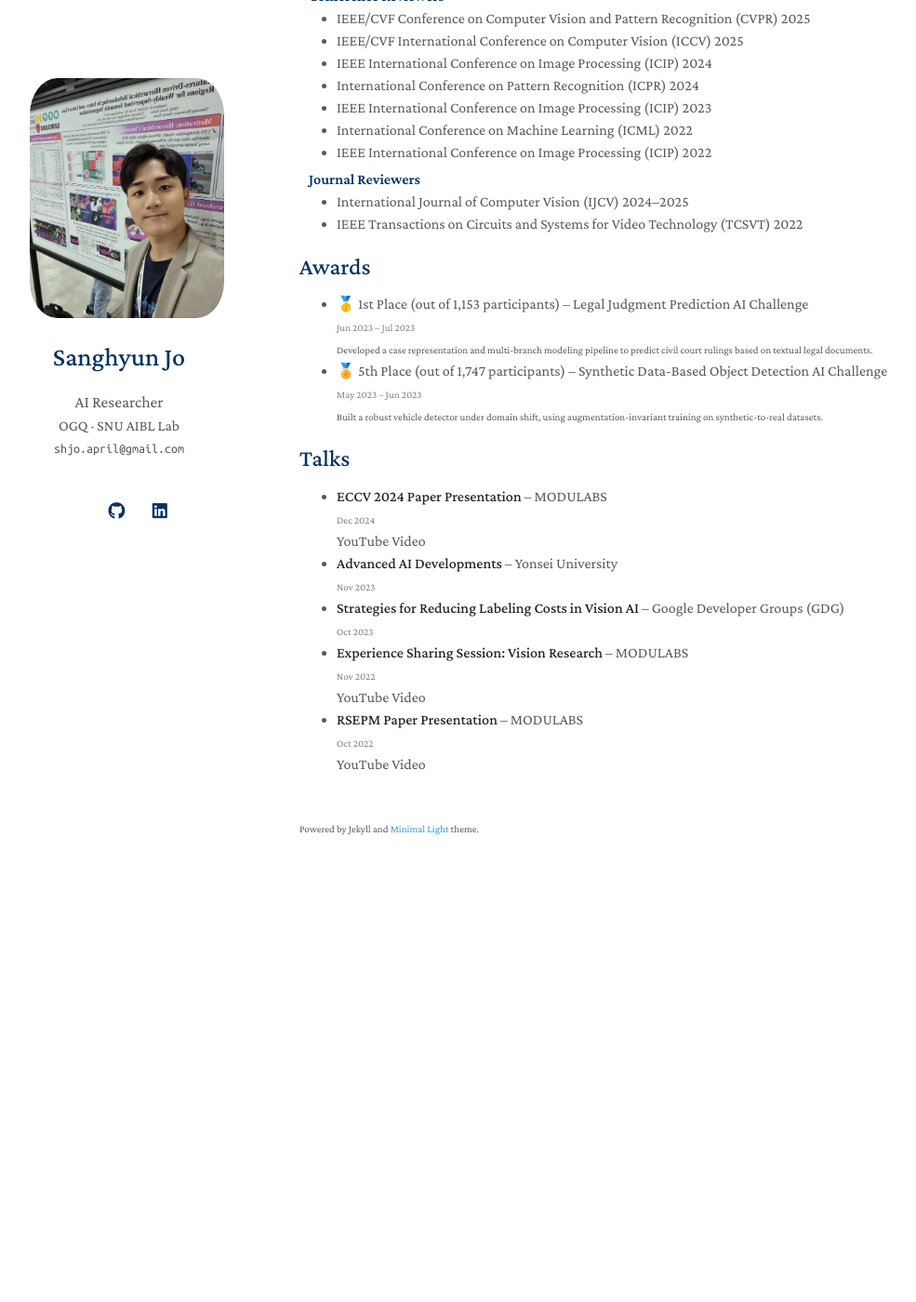
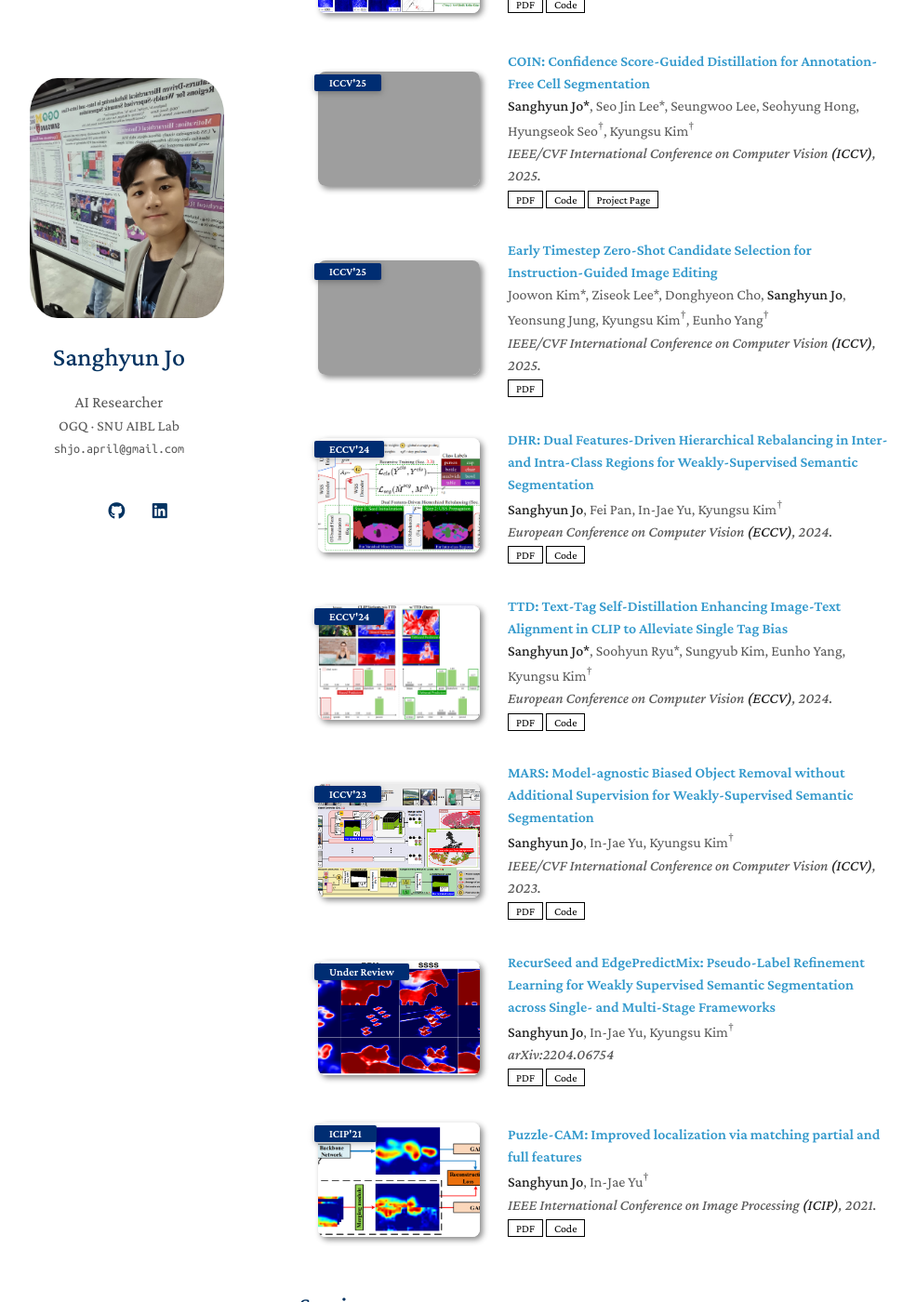
Before and after one commit to shjo-april/shjo-april.github.io, a Jekyll site: the page built from index.md, in a window 1280 px wide and 1400 px high, scrolled down 874 px. Shown: the whole window at 93% size, without its empty margins (148-1133 px from the left). Built offline with Jekyll 4.4.1, drawn with Linux system fonts in a browser that asks for light colours; a style sheet for code colours, icons or effects is not loaded; our own code applies the rules of GitHub Pages for plain Markdown files; before the commit the page ends 1846 px from its top, so only the background shows below that; some of the changed text lies outside the part shown; grey boxes are pictures that could not be loaded.

Commit message:
update publications

```diff
--- a/_data/publications.yml
+++ b/_data/publications.yml
@@ -10,6 +10,24 @@ main:
   #   image: ./assets/img/coz.jpg
   #   notes: 600+ Github Stars
 
+  - title: "ISAC: Training-Free Instance-to-Semantic Attention Control for Improving Multi-Instance Generation"
+    authors: <strong>Sanghyun Jo*</strong>, Wooyeol Lee*, Ziseok Lee*, Kyungsu Kim<sup>†</sup>
+    conference_short: Under Review
+    conference: arXiv:2505.20935
+    pdf: https://arxiv.org/pdf/2505.20935
+    # code:
+    # page:
+    image: ./assets/img/ISAC.png
+
+  - title: "DiffEGG: Diffusion-Driven Edge Generation as a Pixel-Annotation-Free Alternative for Instance Annotation"
+    authors: <strong>Sanghyun Jo*</strong>, Ziseok Lee*, Wooyeol Lee, Kyungsu Kim<sup>†</sup>
+    conference_short: Under Review
+    conference: arXiv:2503.07982
+    pdf: https://arxiv.org/pdf/2503.07982
+    code: https://github.com/shjo-april/DiffEGG
+    # page: https://shjo-april.github.io/COIN/
+    image: ./assets/img/DiffEGG.png
+
   - title: "COIN: Confidence Score-Guided Distillation for Annotation-Free Cell Segmentation"
     authors: <strong>Sanghyun Jo*</strong>, Seo Jin Lee*, Seungwoo Lee, Seohyung Hong, Hyungseok Seo<sup>†</sup>, Kyungsu Kim<sup>†</sup>
     conference_short: ICCV'25
@@ -19,3 +37,62 @@ main:
     page: https://shjo-april.github.io/COIN/
     image: ./assets/img/COIN.png
     # notes: -
+
+  - title: "Early Timestep Zero-Shot Candidate Selection for Instruction-Guided Image Editing"
+    authors: Joowon Kim*, Ziseok Lee*, Donghyeon Cho, <strong>Sanghyun Jo</strong>, Yeonsung Jung, Kyungsu Kim<sup>†</sup>, Eunho Yang<sup>†</sup>
+    conference_short: ICCV'25
+    conference: IEEE/CVF International Conference on Computer Vision <strong>(ICCV)</strong>, 2025.
+    pdf: https://arxiv.org/pdf/2504.13490
+    # code: https://github.com/shjo-april/COIN
+    # page: https://shjo-april.github.io/COIN/
+    image: ./assets/img/ELECT.png
+    # notes: -
+
+  - title: "DHR: Dual Features-Driven Hierarchical Rebalancing in Inter-and Intra-Class Regions for Weakly-Supervised Semantic Segmentation"
+    authors: <strong>Sanghyun Jo</strong>, Fei Pan, In-Jae Yu, Kyungsu Kim<sup>†</sup>
+    conference_short: ECCV'24
+    conference: European Conference on Computer Vision <strong>(ECCV)</strong>, 2024.
+    pdf: https://www.ecva.net/papers/eccv_2024/papers_ECCV/papers/10547.pdf
+    code: https://github.com/shjo-april/DHR
+    # page: https://shjo-april.github.io/DHR/
+    image: ./assets/img/DHR.png
+    # notes: https://eccv.ecva.net/virtual/2024/poster/2631
+
+  - title: "TTD: Text-Tag Self-Distillation Enhancing Image-Text Alignment in CLIP to Alleviate Single Tag Bias"
+    authors: <strong>Sanghyun Jo*</strong>, Soohyun Ryu*, Sungyub Kim, Eunho Yang, Kyungsu Kim<sup>†</sup>
+    conference_short: ECCV'24
+    conference: European Conference on Computer Vision <strong>(ECCV)</strong>, 2024.
+    pdf: https://www.ecva.net/papers/eccv_2024/papers_ECCV/papers/10592.pdf
+    code: https://github.com/shjo-april/TTD
+    # page: https://shjo-april.github.io/TTD/
+    image: ./assets/img/TTD.png
+    # notes: https://eccv.ecva.net/virtual/2024/poster/2259
+
+  - title: "MARS: Model-agnostic Biased Object Removal without Additional Supervision for Weakly-Supervised Semantic Segmentation"
+    authors: <strong>Sanghyun Jo</strong>, In-Jae Yu, Kyungsu Kim<sup>†</sup>
+    conference_short: ICCV'23
+    conference: IEEE/CVF International Conference on Computer Vision <strong>(ICCV)</strong>, 2023.
+    pdf: https://openaccess.thecvf.com/content/ICCV2023/papers/Jo_MARS_Model-agnostic_Biased_Object_Removal_without_Additional_Supervision_for_Weakly-Supervised_ICCV_2023_paper.pdf
+    code: https://github.com/shjo-april/MARS
+    # page: https://shjo-april.github.io/COIN/
+    image: ./assets/img/MARS.png
+    # notes: -
+
+  - title: "RecurSeed and EdgePredictMix: Pseudo-Label Refinement Learning for Weakly Supervised Semantic Segmentation across Single- and Multi-Stage Frameworks"
+    authors: <strong>Sanghyun Jo</strong>, In-Jae Yu, Kyungsu Kim<sup>†</sup>
+    conference_short: Under Review
+    conference: arXiv:2204.06754
+    pdf: https://arxiv.org/pdf/2204.06754
+    code: https://github.com/shjo-april/RecurSeed_and_EdgePredictMix
+    # page: https://shjo-april.github.io/RSEPM/
+    image: ./assets/img/RSEPM.png
+
+  - title: "Puzzle-CAM: Improved localization via matching partial and full features"
+    authors: <strong>Sanghyun Jo</strong>, In-Jae Yu<sup>†</sup>
+    conference_short: ICIP'21
+    conference: IEEE International Conference on Image Processing <strong>(ICIP)</strong>, 2021.
+    pdf: https://arxiv.org/pdf/2101.11253
+    code: https://github.com/shjo-april/PuzzleCAM
+    # page: https://shjo-april.github.io/PuzzleCAM/
+    image: ./assets/img/PuzzleCAM.png
+    # notes: -
```
Also changed, not shown: assets/img/DHR.png (added), assets/img/DiffEGG.png (added), assets/img/MARS.png (added), assets/img/PuzzleCAM.png (added), assets/img/RSEPM.png (added), assets/img/TTD.png (added), 2 other files.
